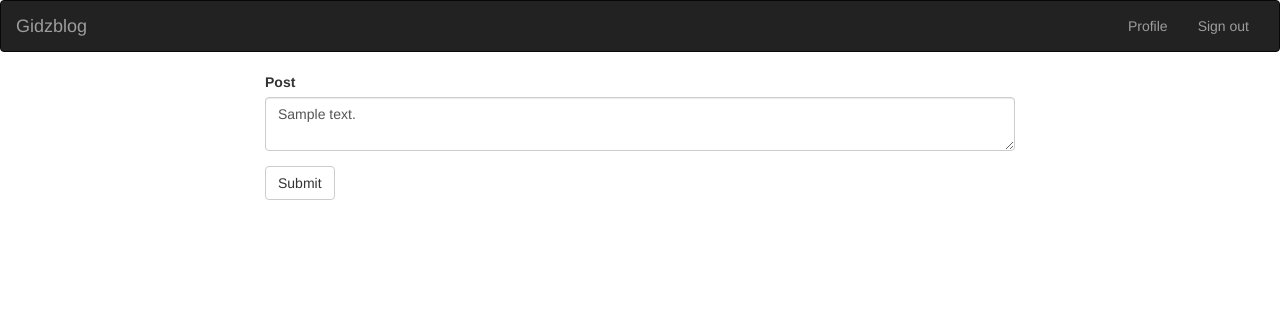
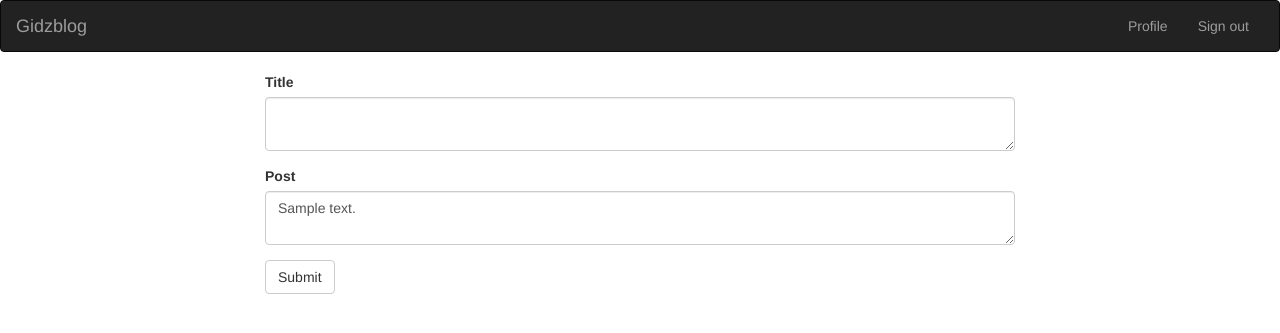
Before and after one commit to Kipkorir-Gideon/Gidzblog, a Flask app: page /post/1/update in a window 1280 px wide. Shown: the top 333 px of the page. Run offline with Flask 2, Linux system fonts and the light colour scheme; a user stored in the database is signed in; tables that the repository leaves empty hold one stand-in row (values such as "Sample post"); some libraries are stand-ins or nearby versions.

Commit message:
Add title to the post class.

```diff
--- a/app/main/forms.py
+++ b/app/main/forms.py
@@ -7,6 +7,7 @@ class PostForm(FlaskForm):
     '''
     Class to create a wtf form for creating a pitch
     '''
+    title = TextAreaField('Title')
     content = TextAreaField('Post')
     submit = SubmitField('Submit')
 
--- a/app/main/views.py
+++ b/app/main/views.py
@@ -16,7 +16,7 @@ from ..email import mail_message
 def index():
 
     quote = get_random_quote()
-    posts = Post.query.all()
+    posts = Post.query.order_by(Post.time_created.desc())
 
     return render_template('index.html',quote=quote,posts=posts)
 
@@ -28,9 +28,10 @@ def create_post():
     subscribers = Subscriber.query.all()
 
     if form.validate_on_submit():
+        title = form.title.data
         content = form.content.data
 
-        post = Post(content=content, user_id=current_user.id)
+        post = Post(content=content, title=title, user_id=current_user.id)
         post.save_post()
         flash('Post created!', category='success')
         for subscriber in subscribers:
--- a/app/models.py
+++ b/app/models.py
@@ -43,6 +43,7 @@ class Post(db.Model):
     __tablename__ = 'posts'
 
     id = db.Column(db.Integer,primary_key = True)
+    title = db.Column(db.String(200))
     content = db.Column(db.String)
     user_id = db.Column(db.Integer,db.ForeignKey("users.id", ondelete="CASCADE"), nullable=False)
     time_created = db.Column(db.DateTime(timezone = True), default = datetime.now)
--- a/app/templates/index.html
+++ b/app/templates/index.html
@@ -48,7 +48,7 @@
                 <div class="card" style="border: 1px solid rgb(186, 248, 167); padding-left: 20px; padding-bottom: 15px; border-radius: 5px; background-color: rgb(255, 255, 255)">
 
                     <div class="card-header">
-                        <h6>{{post.user.username}}</h6>
+                        <h2 style="color:rgb(128, 105, 55)">{{post.title}}</h2>
                      </div>
                      <div class="card-body">
                          <div class="card-text">{{post.content}}</div>
@@ -65,7 +65,7 @@
                              <a href="/delete-post/{{post.id}}" class="dropdown-item">Delete Post</a>
                              {% endif %}
                              <br />
-                             <h3>Comments</h3>
+                             <h4>Comments</h4>
                              {% for comment in post.comment %}
                              <p class="mt-10">
                                  <span style="font-weight: bold">{{comment.user.username}}:
--- a/manage.py
+++ b/manage.py
@@ -4,7 +4,7 @@ from  flask_migrate import Migrate, MigrateCommand
 from app.models import User
 
 
-app = create_app('production')
+app = create_app('development')
 
 manager = Manager(app)
 migrate = Migrate(app,db)
```
Also changed, not shown: migrations/versions/dc9e047c3c2d_initial_migration.py (added, +28 -0 lines).
